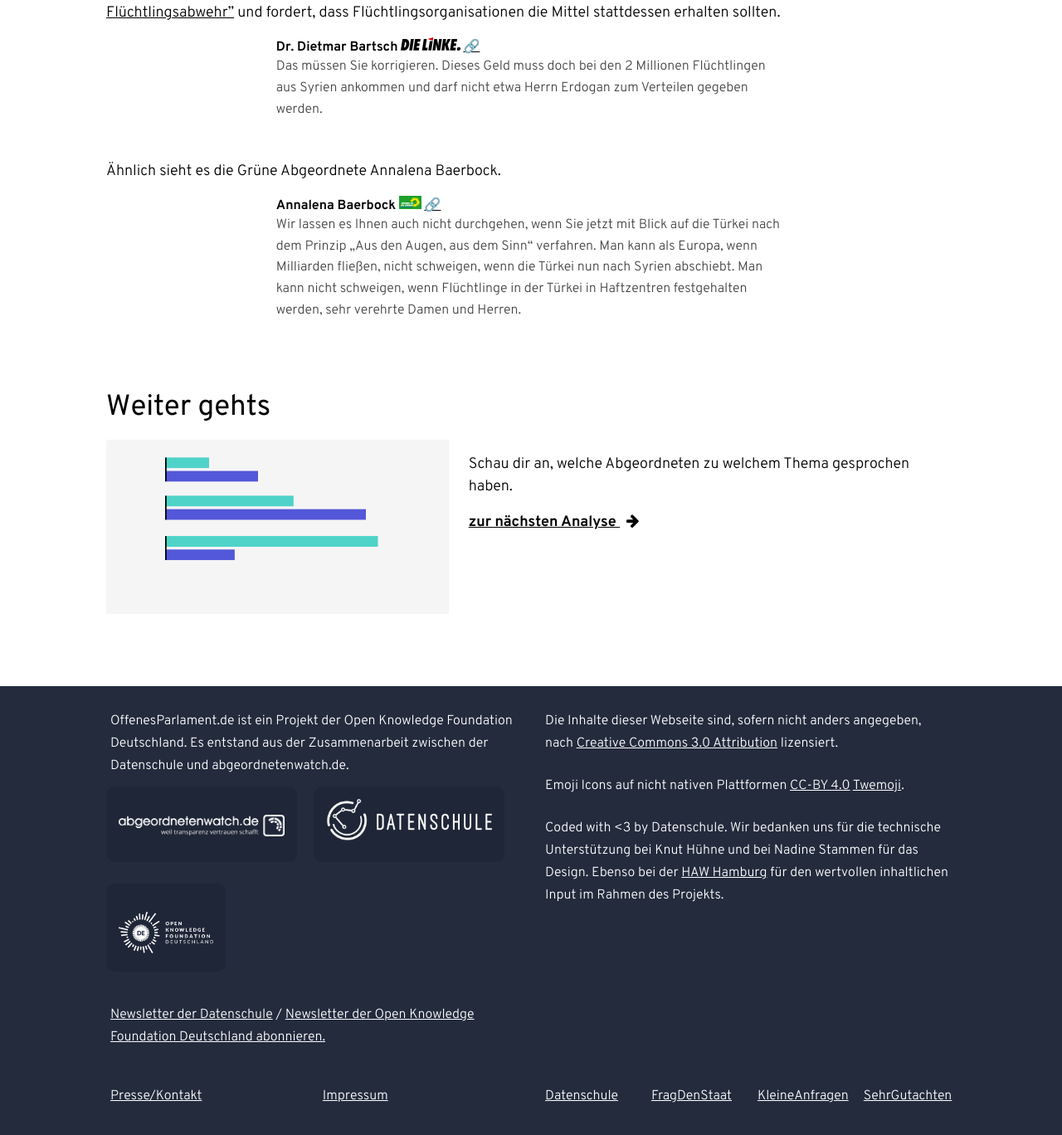
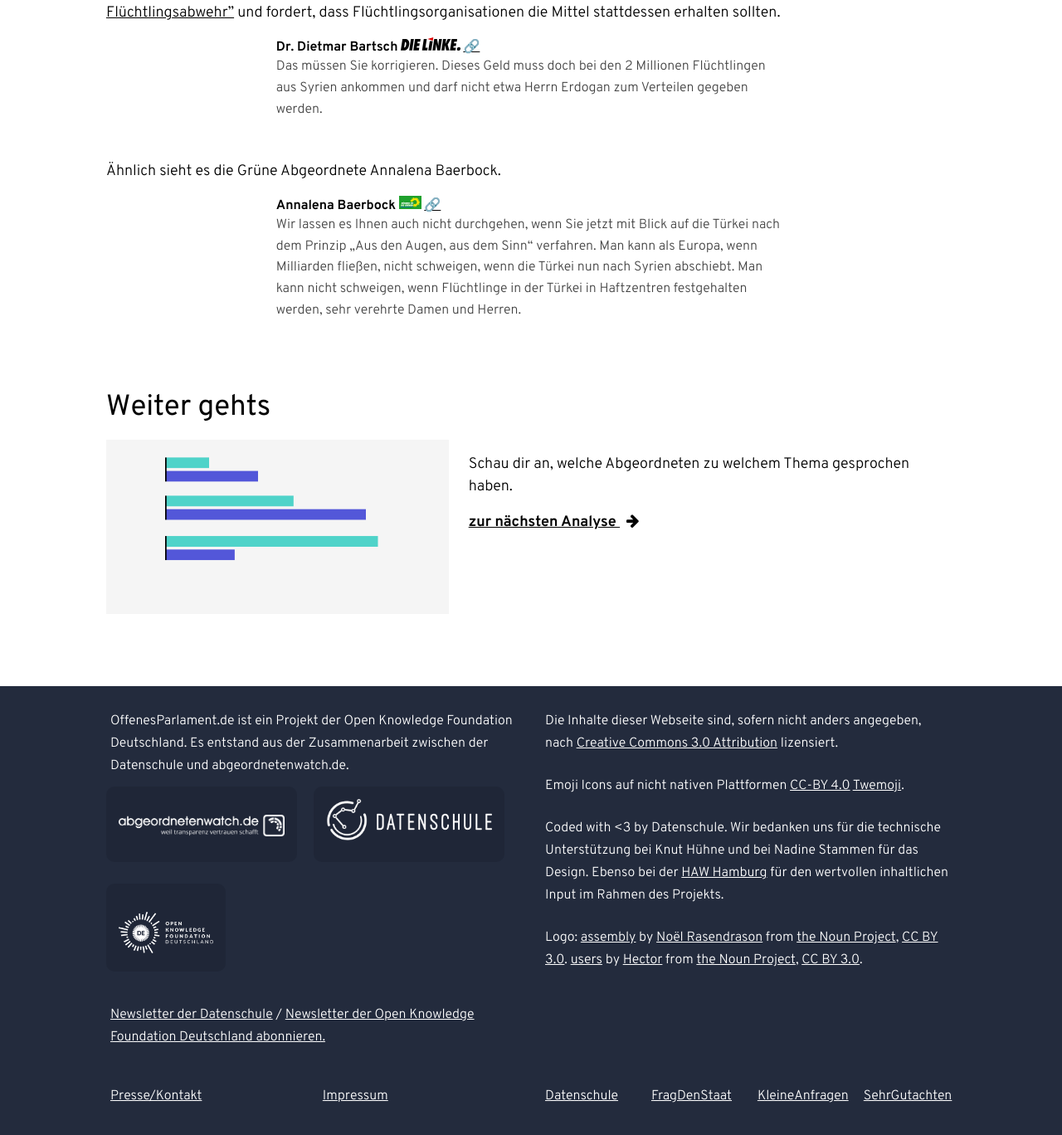
Before and after one commit to Datenschule/offenesparlament.de-frontend, a Jekyll site: the page built from analyse/themen.html, in a window 1280 px wide and 1400 px high, scrolled down 6679 px. Shown: the top 1368 px of the window at 83% size. Built offline with Jekyll 4.4.1, drawn with Linux system fonts in a browser that asks for light colours.

Commit message:
use cites from protocols instead of images in carousel

```diff
--- a/_layouts/base.html
+++ b/_layouts/base.html
@@ -4,6 +4,23 @@
 <head>
 
 	<meta charset="utf-8"/>
+	<link rel="apple-touch-icon" sizes="57x57" href="/static/img/favicons/apple-icon-57x57.png">
+	<link rel="apple-touch-icon" sizes="60x60" href="/static/img/favicons/apple-icon-60x60.png">
+	<link rel="apple-touch-icon" sizes="72x72" href="/static/img/favicons/apple-icon-72x72.png">
+	<link rel="apple-touch-icon" sizes="76x76" href="/static/img/favicons/apple-icon-76x76.png">
+	<link rel="apple-touch-icon" sizes="114x114" href="/static/img/favicons/apple-icon-114x114.png">
+	<link rel="apple-touch-icon" sizes="120x120" href="/static/img/favicons/apple-icon-120x120.png">
+	<link rel="apple-touch-icon" sizes="144x144" href="/static/img/favicons/apple-icon-144x144.png">
+	<link rel="apple-touch-icon" sizes="152x152" href="/static/img/favicons/apple-icon-152x152.png">
+	<link rel="apple-touch-icon" sizes="180x180" href="/static/img/favicons/apple-icon-180x180.png">
+	<link rel="icon" type="image/png" sizes="192x192"  href="/static/img/favicons/android-icon-192x192.png">
+	<link rel="icon" type="image/png" sizes="32x32" href="/static/img/favicons/favicon-32x32.png">
+	<link rel="icon" type="image/png" sizes="96x96" href="/static/img/favicons/favicon-96x96.png">
+	<link rel="icon" type="image/png" sizes="16x16" href="/static/img/favicons/favicon-16x16.png">
+	<link rel="manifest" href="/static/img/favicons/manifest.json">
+	<meta name="msapplication-TileColor" content="#ffffff">
+	<meta name="msapplication-TileImage" content="/static/img/favicons/ms-icon-144x144.png">
+	<meta name="theme-color" content="#ffffff">
 	<meta name="viewport" content="width=device-width, initial-scale=1.0"/>
 	{% if page.home %}<title>offenes Parlament - Startseite</title>
 	{% else %}<title>{{page.title}} &gt; offenes Parlament</title>{% endif %}
--- a/_layouts/default.html
+++ b/_layouts/default.html
@@ -5,7 +5,7 @@
 <header id="top" class="navigation" role="banner">
 	<div class="navigation-wrapper">
 		<a href="/" class="logo">
-			<div class="header-title">OffenesParlament</div>
+			<div class="header-title"><img src="/static/img/logo.png" alt="" style="max-height: 4em;"/>OffenesParlament</div>
 		</a>
 		<a href="javascript:void(0)" class="navigation-menu-button" id="js-mobile-menu"><i class="fa fa-bars"></i> MENU</a>
 		<nav role="navigation">
@@ -85,6 +85,7 @@
 				Coded with <3 by Datenschule. Wir bedanken uns für die technische Unterstützung bei
 				Knut Hühne und bei Nadine Stammen für das Design. Ebenso bei der <a href="https://www.haw-hamburg.de/startseite.html">HAW Hamburg</a> für den wertvollen inhaltlichen Input im Rahmen des Projekts.
 			</p>
+			<p class="attribution">Logo: <a href="https://thenounproject.com/term/assembly/468455/">assembly</a> by <a href="https://thenounproject.com/nr/">Noël Rasendrason</a> from <a href="https://thenounproject.com">the Noun Project</a>, <a href="https://creativecommons.org/licenses/by/3.0/legalcode">CC BY 3.0</a>. <a href="https://thenounproject.com/term/users/631511/">users</a> by <a href="https://thenounproject.com/cstudent11235">Hector</a> from <a href="https://thenounproject.com">the Noun Project</a>, <a href="https://creativecommons.org/licenses/by/3.0/legalcode">CC BY 3.0</a>.</p>
 		</div>
 	</div>
 	<div class="container">
--- a/app/protocol.html
+++ b/app/protocol.html
@@ -14,7 +14,7 @@
 			</div>
 		</div>
 		<div class="container-left-2 box-margin-top-small">
-			<div class="btn" ng-click="$ctrl.showPrev()">
+			<div ng-class="$ctrl.prevLink.length > 0 ? 'btn' : 'btn-inactive'">
 				<a href="{{$ctrl.prevLink}}">
 					<i class="fa fa-chevron-left"></i>vorheriges Suchergebnis
 				</a>
@@ -22,8 +22,8 @@
 			</div>
 		</div>
 		<div class="container-left-2 box-margin-top-small">
-			<div class="btn" ng-click="$ctrl.showNext()">
-				<a href="{{$ctrl.nextLink}}">nächstes Suchergebnis<i class="fa fa-chevron-right"></i></a>
+			<div class="btn">
+				<a ng-href="{{$ctrl.nextLink}}" ng-click="$ctrl.reload($ctrl.nextLink)">nächstes Suchergebnis<i class="fa fa-chevron-right"></i></a>
 
 			</div>
 		</div>
--- a/static/scss/components/_carousel.scss
+++ b/static/scss/components/_carousel.scss
@@ -203,3 +203,12 @@
 .carousel-4 {
   background-image: url('/static/img/carousel/carousel4.jpg');
 }
+
+.carousel-cite {
+  width: 70%;
+  margin:auto;
+}
+
+.carousel-title {
+  text-decoration: underline;
+}
--- a/static/scss/components/_protokolle.scss
+++ b/static/scss/components/_protokolle.scss
@@ -56,7 +56,7 @@
 }
 
 .protocols-poi {
-  background-color: #f6f6f6;
+  background-color: $container-grey;
   border-radius: 1.5px;
   padding: 1em;
   width: 55%;
@@ -333,7 +333,7 @@
 .protocol-nav {
   background-color: $container-grey;
 
-  .btn {
+  .btn, .btn-inactive {
     background: white;
     border-radius: 5px;
     width: fit-content;
@@ -344,6 +344,16 @@
     a {
       text-decoration: none;
     }
+
+  }
+
+  .btn-inactive {
+    cursor: default;
+
+    a{
+      color: grey;
+    }
+
   }
 
   .btn:hover {
```
Also changed, not shown: app/plprSlider.component.js (+97 -23 lines), app/protocol.component.js (+8 -0 lines), static/css/main.css, 1 other file.
